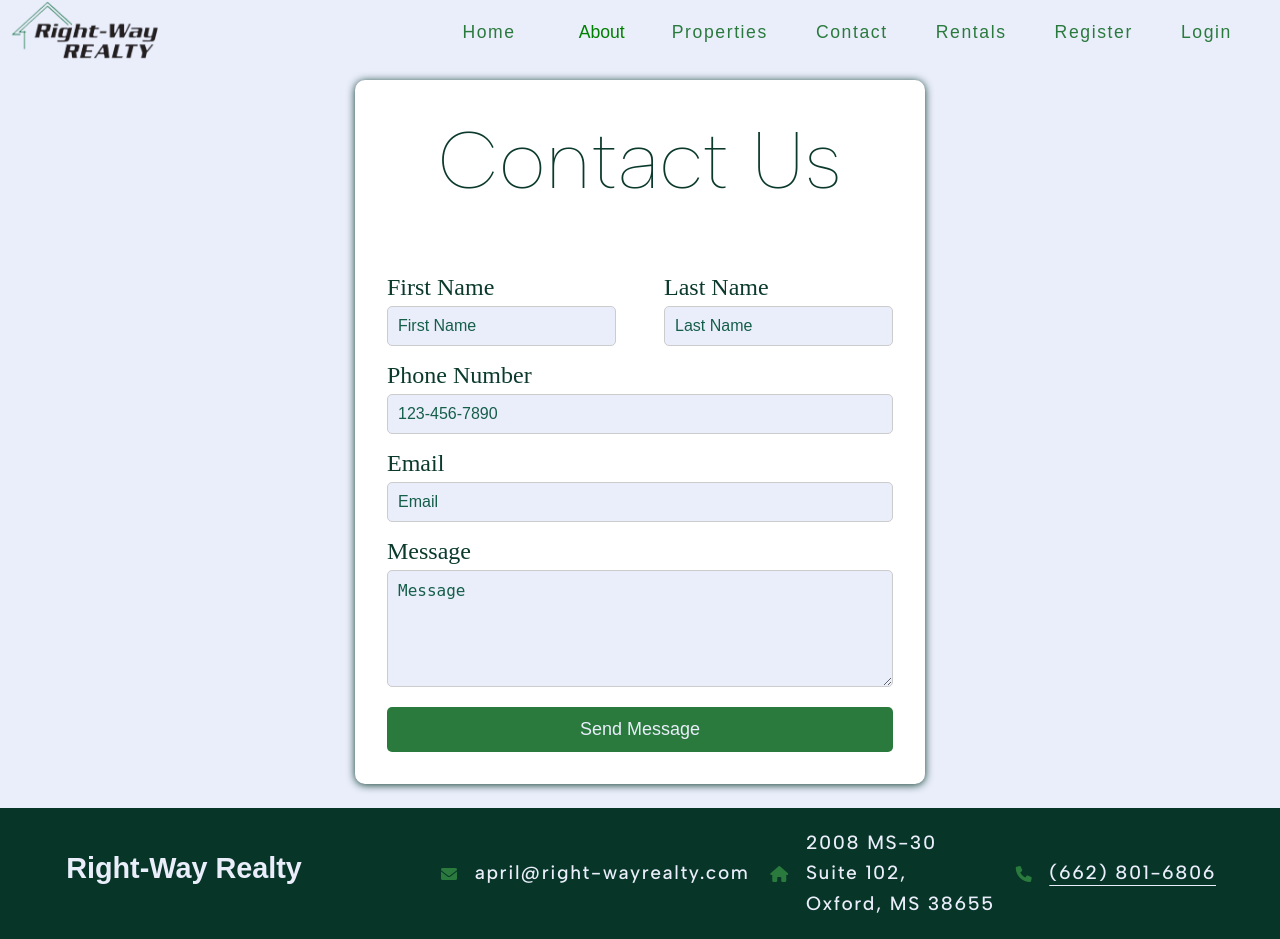
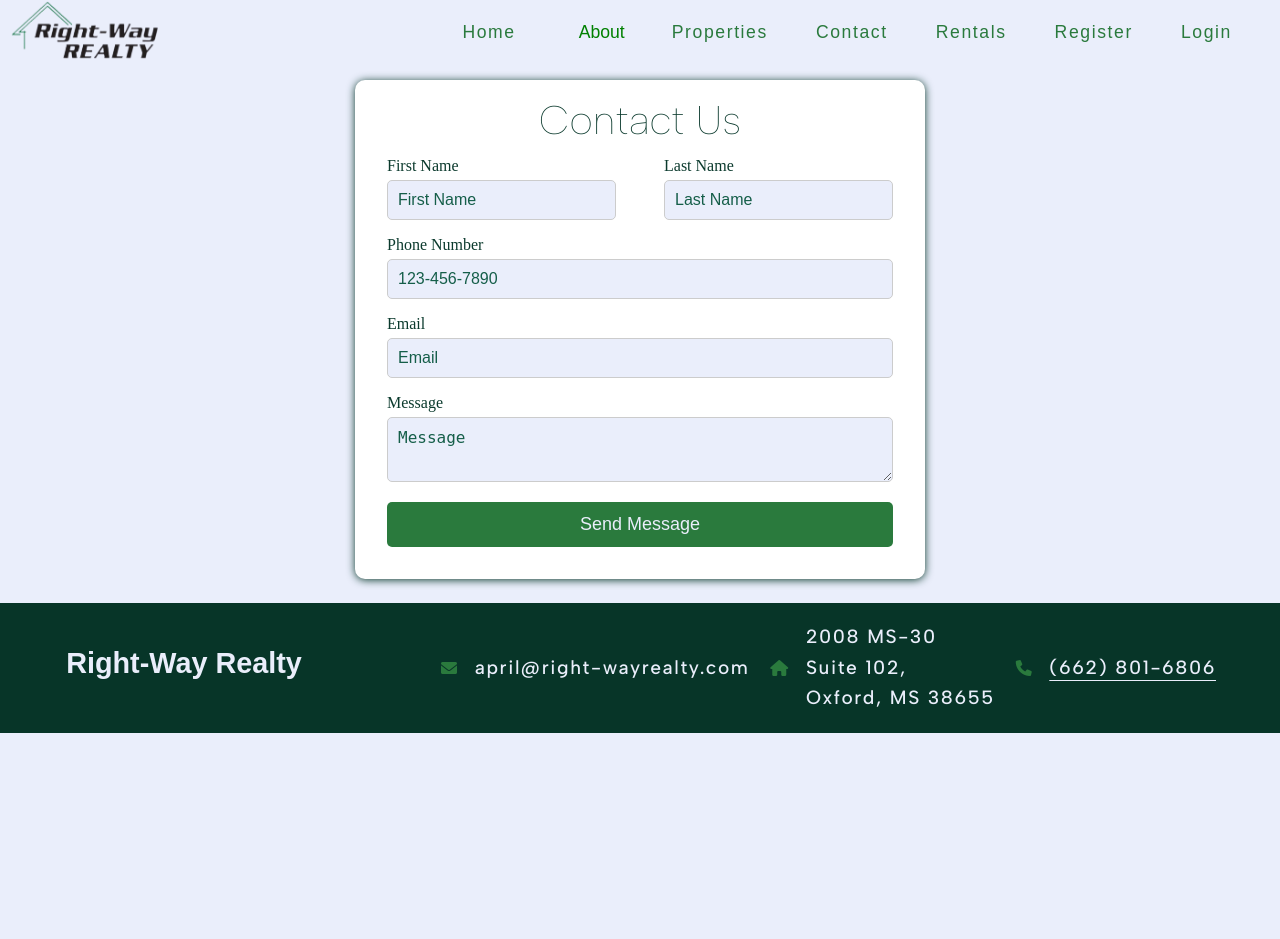
Before and after one commit to rramola/right-way-realty, a Django app: page /contact/ in a window 1280 px wide. After the commit the page ends 733 px from the top, so only its background shows below. Run offline with Django 5.2, Linux system fonts and the light colour scheme; some web fonts are replaced.

Commit message:
Update contact_styles.css

```diff
--- a/app/static/stylesheets/contact_styles.css
+++ b/app/static/stylesheets/contact_styles.css
@@ -37,12 +37,13 @@
 
 #contact_us_header {
   margin-top: 0;
-  font-size: 5rem;
+  font-size: 2.5rem;
   color: #EAEEFB;
   color: var(--dark-green);
   font-family: "Albert Sans", sans-serif;
   font-weight: 100;
   font-style: normal;
+  margin-bottom: .8rem;
 }
 
 #contact_us_form {
@@ -52,7 +53,10 @@
   flex-direction: column;
   justify-content: center;
   align-items: center;
-  padding: 2rem;
+  padding-left: 2rem;
+  padding-right: 2rem;
+  padding-bottom: 2rem;
+  padding-top: 1rem;
 }
 
 
@@ -85,7 +89,7 @@
   font-family: "Antic Didone";
   font-weight: 400;
   font-style: normal;
-  font-size: 1.5rem;
+  font-size: 1rem;
 }
 
 .contact_us_form_group input,
@@ -107,6 +111,10 @@
   padding: 1rem;
   width: 100%;
   resize: vertical;
+}
+
+#contact_us_message{
+  height: 65px;
 }
 
 .contact_us_form_group input::placeholder {
```
